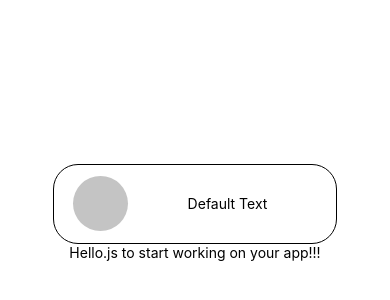
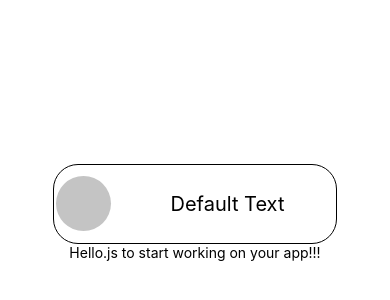
Before and after one commit to claudiashin/medordoc, a React Native app in the folder mobile/: screen / in a window 390 px wide. Shown: the part 210-510 px from the top of the page. Built offline with nearby package versions, Linux system fonts and the light colour scheme.

Commit message:
prop added for text

```diff
--- a/mobile/comps/ClinDocButton/index.js
+++ b/mobile/comps/ClinDocButton/index.js
@@ -1,5 +1,5 @@
 import React from "react";
-import {View,Text} from "react-native" ;
+import {View,Text, StyleSheet} from "react-native" ;
 import styled from "styled-components/native";
 
 const Maincont = styled.View`
@@ -31,9 +31,16 @@ const ClinDocButton=({
 })=>{
     return <Maincont>
         <Avatarcont/>
-        <Text>{bodyText}</Text>
+        <Text style={styles.titleText}>{bodyText}</Text>
     </Maincont>
 
 }
 
+const styles = StyleSheet.create({
+    titleText: {
+      fontSize: 20,
+    },
+
+  });
+
 export default ClinDocButton;
```
